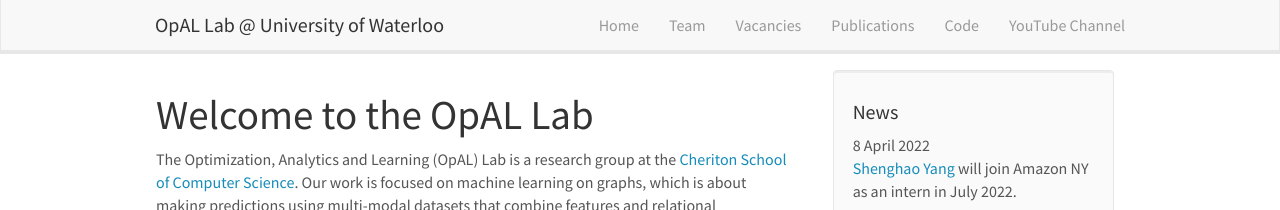
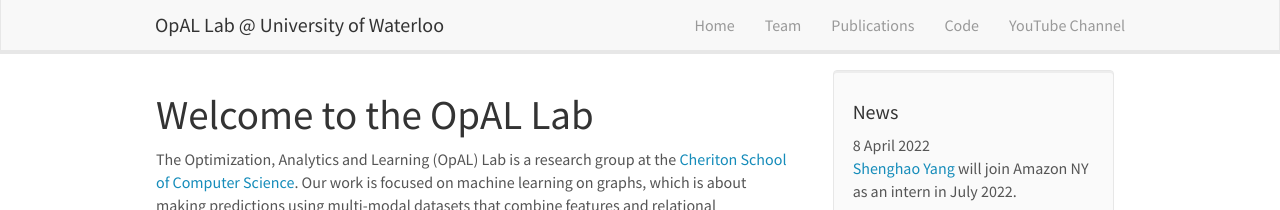
Before and after one commit to opallab/opallab.github.io, a Jekyll site: the page built from _pages/home.md, in a window 1280 px wide. Shown: the top 210 px of the page. Built offline with Jekyll 4.4.1, drawn with Linux system fonts in a browser that asks for light colours; nearby versions of some CDN libraries.

Commit message:
removed vacancies

```diff
--- a/_includes/header.html
+++ b/_includes/header.html
@@ -14,7 +14,7 @@
 	  <ul class="nav navbar-nav navbar-right">
 		<li><a href="{{ site.url }}{{ site.baseurl }}/">Home</a></li>
 		<li><a href="{{ site.url }}{{ site.baseurl }}/team">Team</a></li>
-		<li><a href="{{ site.url }}{{ site.baseurl }}/vacancies">Vacancies</a></li>
+        <!-- <li><a href="{{ site.url }}{{ site.baseurl }}/vacancies">Vacancies</a></li> -->
 		<li><a href="{{ site.url }}{{ site.baseurl }}/publications">Publications</a></li>
         <!--		<li><a href="{{ site.url }}{{ site.baseurl }}/research">Research</a></li> -->
         <li><a href="https://github.com/opallab">Code</a></li>
```
